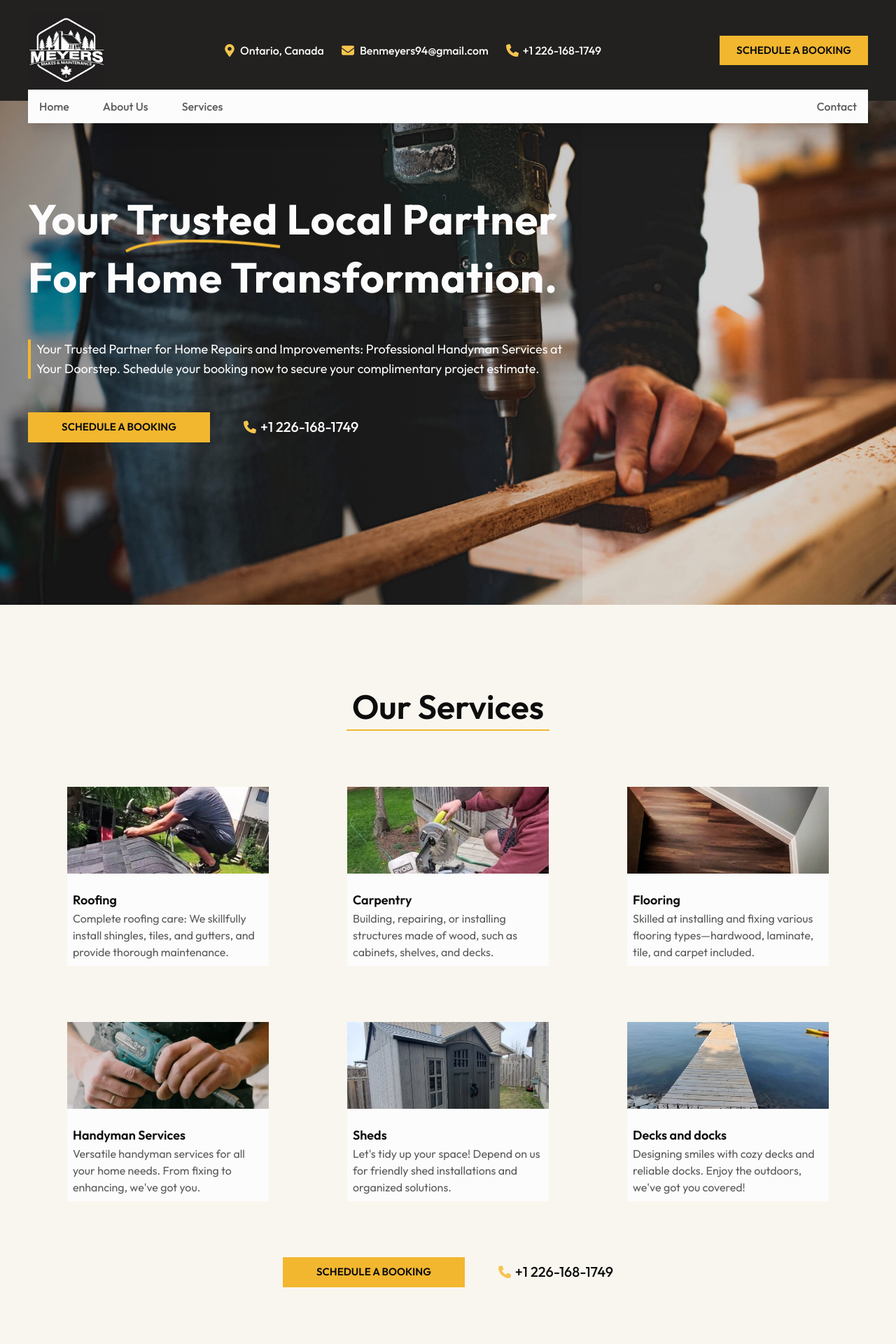
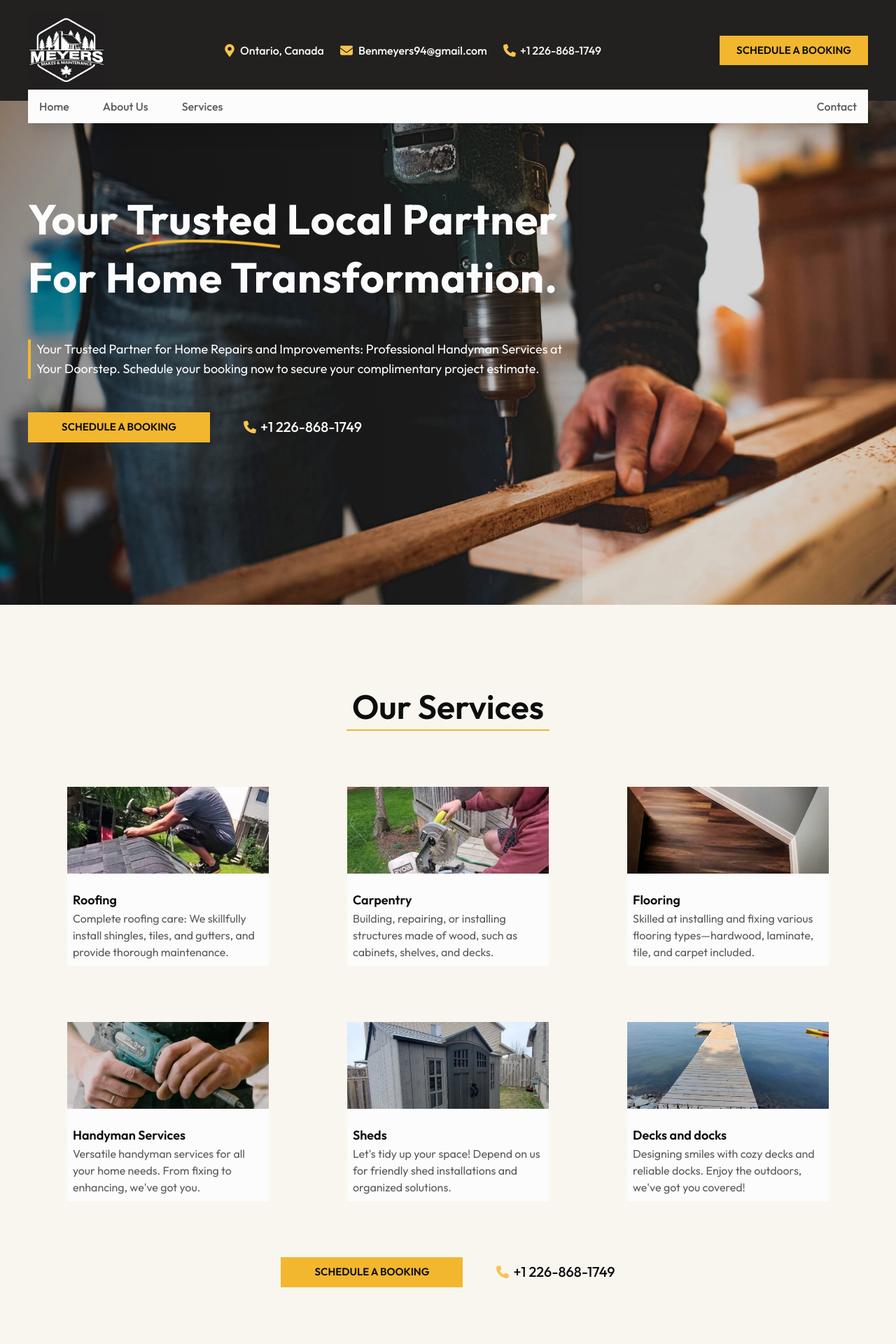
Before and after one commit to bleedingAyush/meyers-makes-website, a Next.js app: page / in a window 1280 px wide. Shown: the top 1920 px of the page at 70% size. Built offline with nearby package versions, Linux system fonts and the light colour scheme.

Commit message:
update phone number

```diff
--- a/src/app/page.js
+++ b/src/app/page.js
@@ -19,6 +19,8 @@ import Toast from "@/libs/Toast";
 // privacy policy/terms of use page
 // contact us form
 // test the layout in diff browsers
+// update number
+//google analytics
 
 export default function Home() {
   return (
--- a/src/components/CTA/index.js
+++ b/src/components/CTA/index.js
@@ -117,7 +117,7 @@ const CTA = () => {
                 everything in between.
               </span>
               <Link
-                href={"tel:+1 226-168-1749"}
+                href={"tel:+1 226-868-1749"}
                 className="flex justify-center items-center gap-8 w-80  max-sm:w-fit text-center font-semibold text-[15px] text-black bg-button-color px-4 py-2 hover:bg-white mt-8 max-sm:mt-4"
               >
                 <div className="w-16 relative h-16">
@@ -137,7 +137,7 @@ const CTA = () => {
                   >
                     <Image src={phone} height={16} alt="phone svg" />
                     <span className="text-black font-medium text-base">
-                      +1 226-168-1749
+                      +1 226-868-1749
                     </span>
                   </div>
                 </div>
--- a/src/components/Footer.js
+++ b/src/components/Footer.js
@@ -53,9 +53,9 @@ const Footer = () => {
               <Image src={mail} height={18} alt="mail svg" />
               <span className="text-white">Benmeyers94@gmail.com</span>
             </Link>
-            <Link href={"tel:+1 226-168-1749"} className="flex gap-1.5">
+            <Link href={"tel:+1 226-868-1749"} className="flex gap-1.5">
               <Image src={phone} height={18} alt="phone svg" />
-              <span className="text-white ">+1 226-168-1749</span>
+              <span className="text-white ">+1 226-868-1749</span>
             </Link>
             {/*  */}
             <div className="flex mt-2 flex-col gap-2 ">
--- a/src/components/Header.js
+++ b/src/components/Header.js
@@ -24,9 +24,9 @@ const Header = () => {
               Benmeyers94@gmail.com
             </span>
           </Link>
-          <Link href={"tel:+1 226-168-1749"} className="flex gap-1.5">
+          <Link href={"tel:+1 226-868-1749"} className="flex gap-1.5">
             <Image src={phone} height={18} alt="phone svg" />
-            <span className="text-white font-medium">+1 226-168-1749</span>
+            <span className="text-white font-medium">+1 226-868-1749</span>
           </Link>
         </div>
         <Link
--- a/src/components/Hero.js
+++ b/src/components/Hero.js
@@ -70,12 +70,12 @@ const Hero = () => {
               Schedule a booking
             </Link>
             <Link
-              href={"tel:+1 226-168-1749"}
+              href={"tel:+1 226-868-1749"}
               className="flex gap-1.5 items-center"
             >
               <Image src={phone} height={18} alt="phone svg" />
               <span className="text-white font-medium text-xl">
-                +1 226-168-1749
+                +1 226-868-1749
               </span>
             </Link>
           </div>
--- a/src/components/MiddleCTA.js
+++ b/src/components/MiddleCTA.js
@@ -20,12 +20,12 @@ const MiddleCTA = () => {
                 Schedule a booking
               </Link>
               <Link
-                href={"tel:+1 226-168-1749"}
+                href={"tel:+1 226-868-1749"}
                 className="flex gap-1.5 items-center"
               >
                 <Image src={phone} height={18} alt="phone svg" />
                 <span className="text-white font-medium text-xl">
-                  +1 226-168-1749
+                  +1 226-868-1749
                 </span>
               </Link>
             </div>
--- a/src/components/Services/index.js
+++ b/src/components/Services/index.js
@@ -75,12 +75,12 @@ const Services = () => {
                 Schedule a booking
               </Link>
               <Link
-                href={"tel:+1 226-168-1749"}
+                href={"tel:+1 226-868-1749"}
                 className="flex gap-1.5 items-center"
               >
                 <Image src={phone} height={18} alt="phone svg" />
                 <span className="text-black font-medium text-xl">
-                  +1 226-168-1749
+                  +1 226-868-1749
                 </span>
               </Link>
             </div>
```
